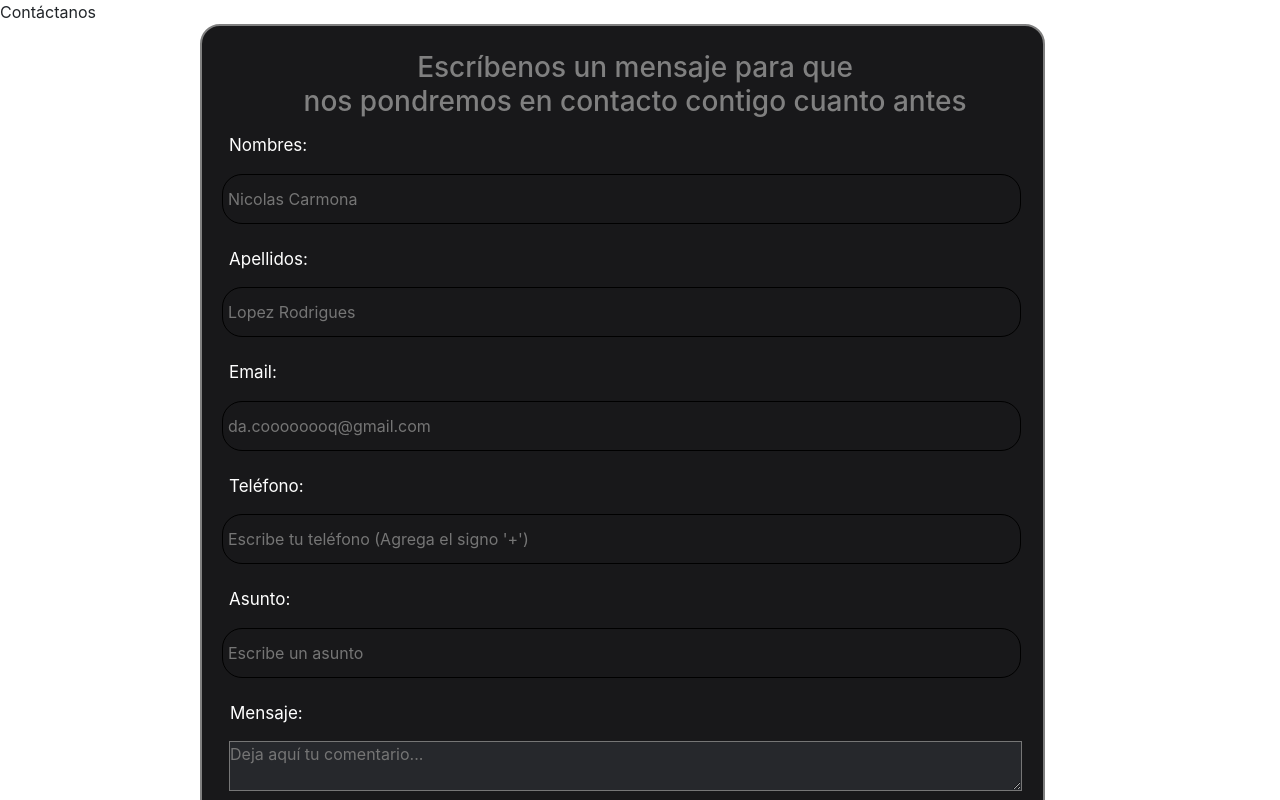
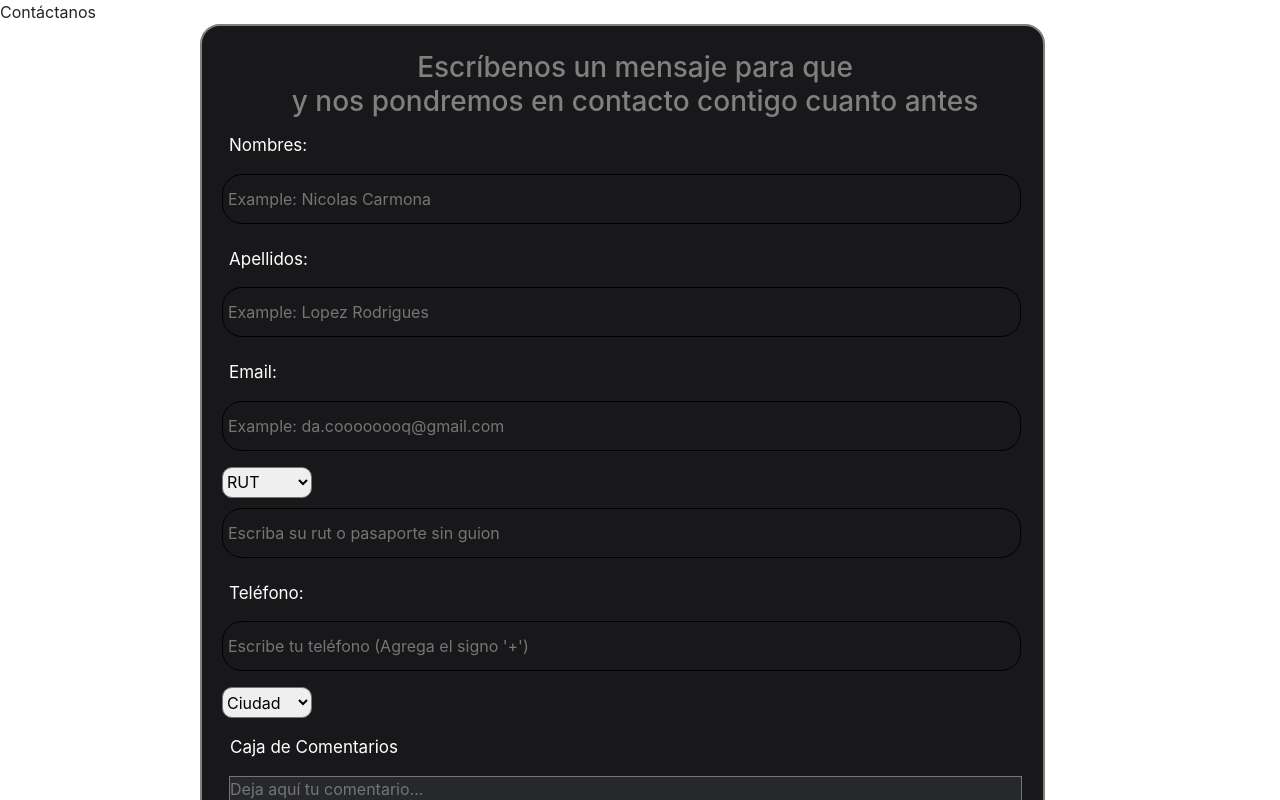
Before and after one commit to Blate00/ong..g, a plain HTML site: page contacto.html in a window 1280 px wide. Drawn offline with nearby package versions, Linux system fonts and the light colour scheme.

Commit message:
hacelo tu

```diff
--- a/contacto.html
+++ b/contacto.html
@@ -19,43 +19,69 @@
       <div class="titulo-pagina"><span>Contáctanos</span></div>
 
         <div class="formulario">
-          <h3>Escríbenos un mensaje para que <br> nos pondremos en contacto contigo cuanto antes <br></h3>
+          <h3>Escríbenos un mensaje para que <br> y nos pondremos en contacto contigo cuanto antes <br></h3>
 
           <form action="Satisf.html" method="post">
             <p>
               <label for="nombres" class="colocar_nombre">Nombres:</label>
-              <input class="inform" type="text" name="introducir_nombre" id="nombre" required pattern="[A-Za-z]+" placeholder="Nicolas Carmona" maxlength="40">
+              <input class="inform" type="text" name="introducir_nombre" id="nombre" required pattern="[A-Za-z]+" placeholder="Example: Nicolas Carmona" maxlength="40">
             </p>
             <p>
                 <label for="apellidos" class="colocar_nombre">Apellidos:</label>
-                <input class="inform" type="text" name="introducir_nombre" id="nombre" required pattern="[A-Za-z]+" placeholder="Lopez Rodrigues" maxlength="40">
+                <input class="inform" type="text" name="introducir_nombre" id="nombre" required pattern="[A-Za-z]+" placeholder="Example: Lopez Rodrigues" maxlength="40">
               </p>
             <p>
               <label for="email" class="colocar_email">Email:<span class="obligatorio"></span></label>
-              <input class="inform" type="email" name="introducir_email" id="email" required placeholder="da.coooooooq@gmail.com">
+              <input class="inform" type="email" name="introducir_email" id="email" required placeholder="Example: da.coooooooq@gmail.com">
             </p>
+            <select id="identificacion" name="identificacion" class="cajita" required>
+                <option value="rut" >RUT</option>
+                <option value="pasaporte">Pasaporte</option>
+              </select>
+              <p>
 
+                <input type="text" name="introducir_asunto" id="assunto"  required pattern="[0-9]" placeholder="Escriba su rut o pasaporte sin guion">
+              </p>
             <p>
               <label for="telefone" class="colocar_telefono">Teléfono:</label>
               <input type="text" name="introducir_telefono" id="telefono" placeholder="Escribe tu teléfono (Agrega el signo '+')" required pattern="[+][0-9]{1,3}[0-9]{8,12}">
             </p>
-
-            <p>
-              <label for="asunto" class="colocar_asunto">Asunto:<span class="obligatorio"></span></label>
-              <input type="text" name="introducir_asunto" id="assunto"  placeholder="Escribe un asunto">
-            </p>
+            <select id="identificacion" name="identificacion"class="cajita"required>
+                <option value="rut">Ciudad</option>
+                <option value="pasaporte">Puerto Montt</option>
+                <option value="pasaporte">Puerto Montt</option>
+                <option value="pasaporte">Puerto Montt</option>
+                <option value="pasaporte">Puerto Montt</option>
+                <option value="pasaporte">Puerto Montt</option>
+                <option value="pasaporte">Puerto Montt</option>
+                <option value="pasaporte">Puerto Montt</option>
+                <option value="pasaporte">Puerto Montt</option>
+                <option value="pasaporte">Puerto Montt</option>
+                <option value="pasaporte">Puerto Montt</option>
+                <option value="pasaporte">Puerto Montt</option>
+                <option value="pasaporte">Puerto Montt</option>
+                <option value="pasaporte">Puerto Montt</option>
+                <option value="pasaporte">Puerto Montt</option>
+                <option value="pasaporte">Puerto Montt</option>
+                <option value="pasaporte">Puerto Montt</option>
+              </select>
 
             <p class="mensaje">
-              <label for="mensaje" class="colocar_mensaje">Mensaje:<span class="obligatorio"></span></label>
+              <label for="mensaje" class="colocar_mensaje">Caja de Comentarios<span class="obligatorio"></span></label>
               <textarea name="introducir_mensaje" class="texto_mensaje" id="mensaje" required="obligatorio" placeholder="Deja aquí tu comentario..."></textarea>
             </p>
 
             <button type="submit" name="enviar_formulario" id="enviar"><p>Enviar</p></button>
+            <button type="reset" name="enviar_formulario" id="enviar"><p>Limpiar</p></button>
 
             <p class="aviso">
               <span class="obligatorio">      * los campos son obligatorios.</span>
             </p>
-          </form>
+
+
+
+
+
       </div>
 
     </main>
--- a/css/home.css
+++ b/css/home.css
@@ -236,3 +236,11 @@ color: rgb(255, 255, 255);}
     height: 50px;
     background-color:#26282c;
 }
+
+.cajita{
+  border-radius: 10px;
+  margin-left: 20px;
+  margin-bottom: 10px;
+  width: 90px;
+  height: 31px;
+}
```
